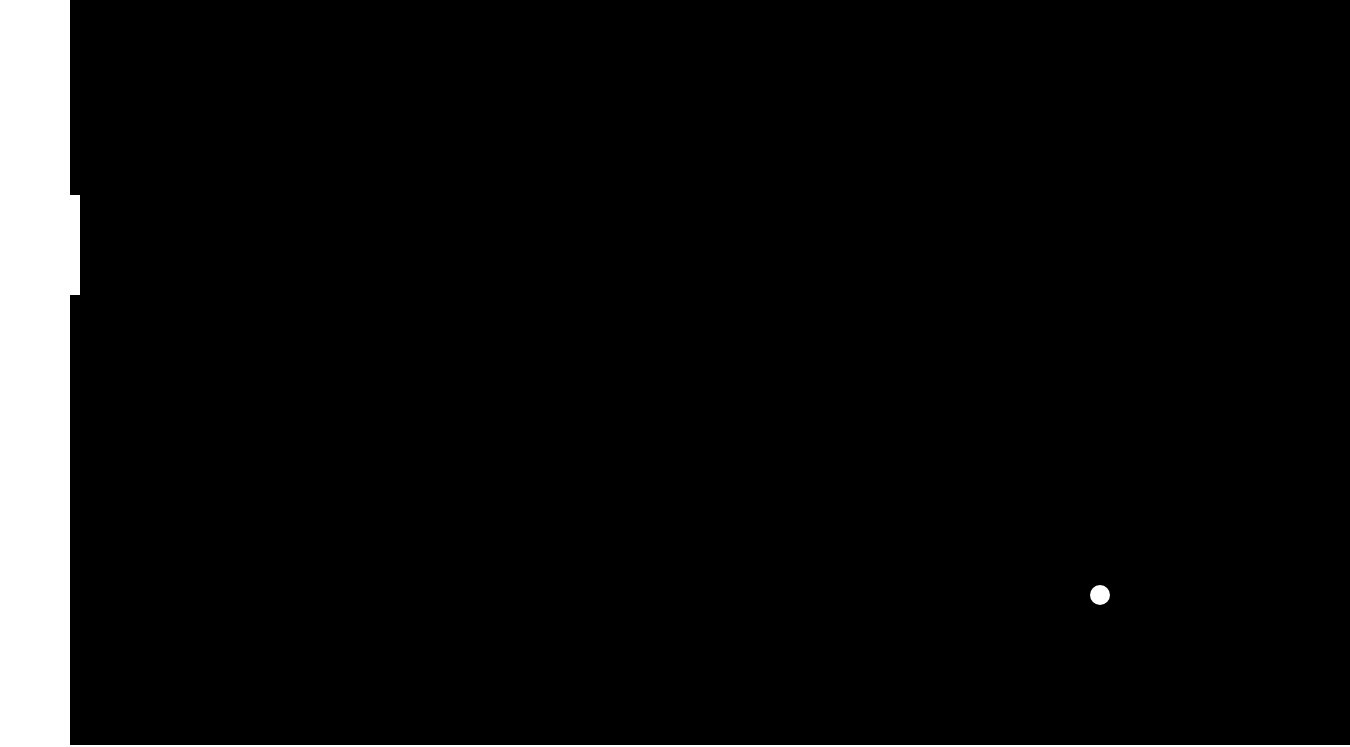
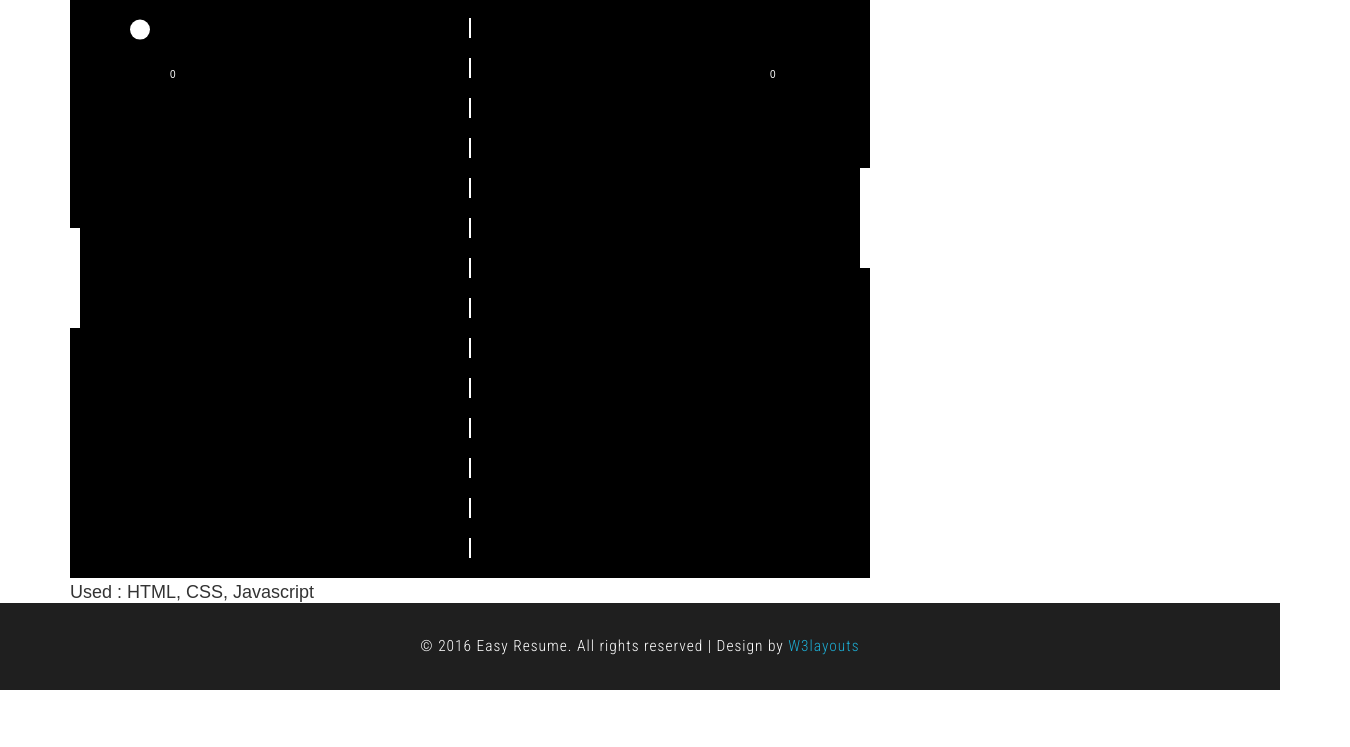
Before and after one commit to SyedHamdanSher/Profile, a plain HTML site: page game.html in a window 1280 px wide. Shown: the part 155-902 px from the top of the page, 1350 px wide, since content can reach past the window. After the commit the page ends 845 px from the top, so only its background shows below. Drawn offline with Linux system fonts and the light colour scheme; a web font is replaced by a local one.

Commit message:
game complete

```diff
--- a/game.html
+++ b/game.html
@@ -50,7 +50,8 @@
 	</div>
 
 	<div class="container">
-	<h3>You will be able to play this game after few days</h3>
+	<h2>HUMAN VS AI</h2>
+	<h3>Who will score 10 points first?</h3>
 	<canvas id="gamecanvas" width="800" height="600">
 
 	</canvas>
@@ -64,7 +65,16 @@
 	var BallSpeedY=4;
 
 	var Paddle1Y = 250;
+	var Paddle2Y = 250;
 	var PADDLE_HEIGHT = 100;
+	var PADDLE_THICKNESS = 10;
+
+	var WINPOINTS= 10;
+
+	var showingWinScreen = false;
+
+	var Player1 =0;
+	var Player2 =0;
 
 	function calMouse(evt){
 		var rect = canvas.getBoundingClientRect();
@@ -85,6 +95,8 @@
 		var framePerSec = 30;
 		setInterval("invoteFunc()",1000/framePerSec);
 
+		canvas.addEventListener('mousedown',mouseClick);
+
 		canvas.addEventListener('mousemove',function(evt){
 			var mousePos = calMouse(evt);
 			Paddle1Y = mousePos.y-(PADDLE_HEIGHT/2);
@@ -93,7 +105,15 @@
 
 	function invoteFunc(){
 		moveEverything();
-		movingBall();
+		drawBlocks();
+	}
+
+	function mouseClick(evt){
+		if (showingWinScreen){
+			Player1=0;
+			Player2=0;
+			showingWinScreen=false;
+		}
 	}
 
 
@@ -111,23 +131,56 @@
 
 	}
 
+	function paddleAI(){
+		var  Paddle2YCenter = Paddle2Y + (PADDLE_HEIGHT/2);
+
+		if(Paddle2YCenter<BallY-35){
+			Paddle2Y +=6;
+		}else if(Paddle2YCenter>BallY+35){
+			Paddle2Y -= 6;
+		}
+
+	}
+
 	function moveEverything(){
-		BallX = BallX +BallSpeedX;
-		BallY = BallY +BallSpeedY;
+		if(showingWinScreen){
+			canvasContext.fillStyle = 'white';
+			canvasContext.fillText("Play Again",100,100);
+			return;
+		}
+
+		paddleAI();
+		BallX += BallSpeedX;
+		BallY += BallSpeedY;
+
 		if (BallX>canvas.width) {
-			BallSpeedX=-BallSpeedX;
+			if(BallY > Paddle2Y && BallY < Paddle2Y+PADDLE_HEIGHT){
+				BallSpeedX = -BallSpeedX;
+				flagY = BallY - (Paddle2Y + PADDLE_HEIGHT/2);
+				BallSpeedY = flagY * 0.35;
+			}else{
+				Player1++;
+				ballReset();
+
+			}
 		}
+
 		if (BallX<0) {
 			if(BallY > Paddle1Y && BallY < Paddle1Y+PADDLE_HEIGHT){
 				BallSpeedX = -BallSpeedX;
+				flagY = BallY - (Paddle1Y + PADDLE_HEIGHT/2);
+				BallSpeedY = flagY * 0.35;
 			}else{
+				Player2++;
 				ballReset();
+
 			}
 
 		}
 		if (BallY>canvas.height) {
 			BallSpeedY=-BallSpeedY;
 		}
+
 		if (BallY<0) {
 			BallSpeedY=-BallSpeedY;
 			//ballReset();
@@ -135,18 +188,43 @@
 	}
 
 	function ballReset(){
+		if (Player1 >= WINPOINTS || Player2 >= WINPOINTS){
+			showingWinScreen = true;
+		}
+
 		BallSpeedX=-BallSpeedX;
 		BallX = canvas.width/2;
 		BallY = canvas.height/2;
 	}
 
-	function movingBall(){
+	function drawNet(){
+		for (var i = 0; i < canvas.height; i+=40) {
+			colorRect(canvas.width/2-1,i,2,20,'white');
+		}
+	}
+
+	function drawBlocks(){
 
 		colorRect(0,0,canvas.width,canvas.height,'black');
-		resize_canvas();
+		//resize_canvas();
+		if(showingWinScreen){
+			canvasContext.fillStyle = 'white';
+			if (Player1 >= WINPOINTS){
+				canvasContext.fillText("Human Won ! ",350,200);
+			} if(Player2 >= WINPOINTS){
+				canvasContext.fillText("AI Won !",350,200);
+			}
+			canvasContext.fillText("Click To Play Again",350,500);
+			return;
+		}
+		drawNet();
 
-		colorRect(0,Paddle1Y,10,PADDLE_HEIGHT,'white');
+		colorRect(0,Paddle1Y,PADDLE_THICKNESS,PADDLE_HEIGHT,'white');
+		colorRect(canvas.width-PADDLE_THICKNESS,Paddle2Y,PADDLE_THICKNESS,PADDLE_HEIGHT,'white');
 		colorCircle(BallX,BallY,10,'white');
+
+		canvasContext.fillText(Player1,100,100);
+		canvasContext.fillText(Player2,canvas.width - 100,100);
 
 
 	}
```
